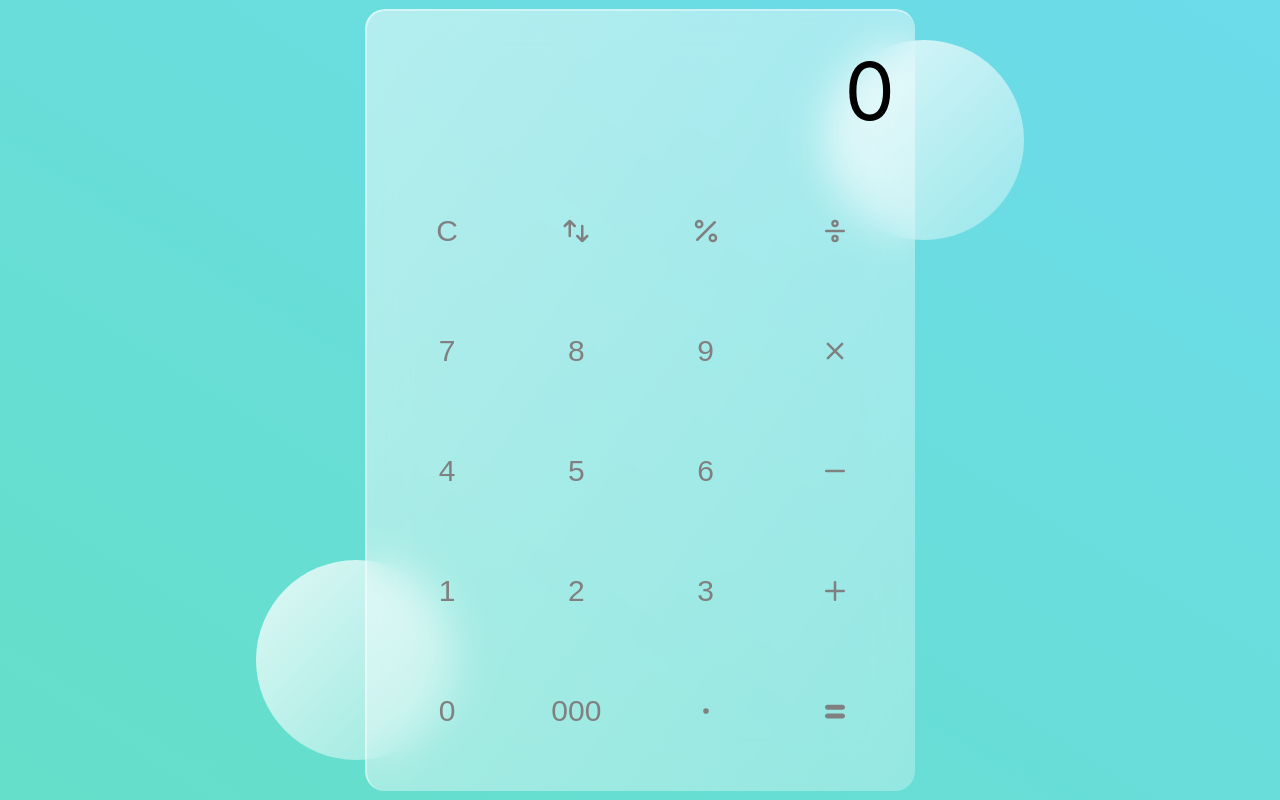
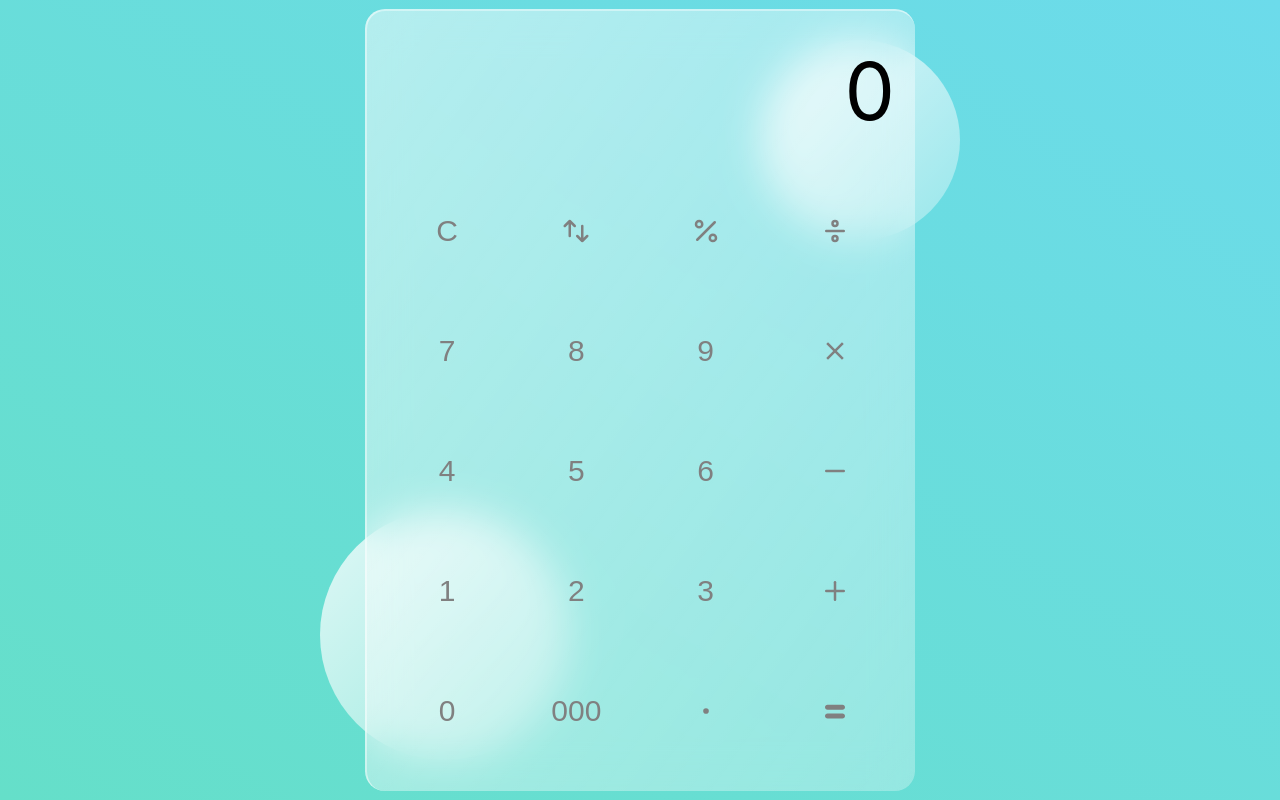
Before and after one commit to keemtj/project-calculator, a React (Create React App) app: page / in a window 1280 px wide. Built offline with nearby package versions, Linux system fonts and the light colour scheme.

Commit message:
:construction: Fix width to Calculator.js

```diff
--- a/src/Background.js
+++ b/src/Background.js
@@ -9,8 +9,8 @@ const Background = () => {
       <StBackground>
         <Calculator />
       </StBackground>
-      <Circle r={20} top={5} right={20} />
-      <Circle r={20} bottom={5} left={20} />
+      <Circle r={20} top={5} right={25} />
+      <Circle r={25} bottom={5} left={25} />
     </>
   );
 };
--- a/src/Calculator.js
+++ b/src/Calculator.js
@@ -107,8 +107,7 @@ const Glass = styled.section`
   flex-flow: column nowrap;
   align-items: center;
   justify-content: flex-start;
-  width: 40vw;
-  min-width: 55rem;
+  width: 55rem;
   height: auto;
   background: linear-gradient(
     to right bottom,
```
